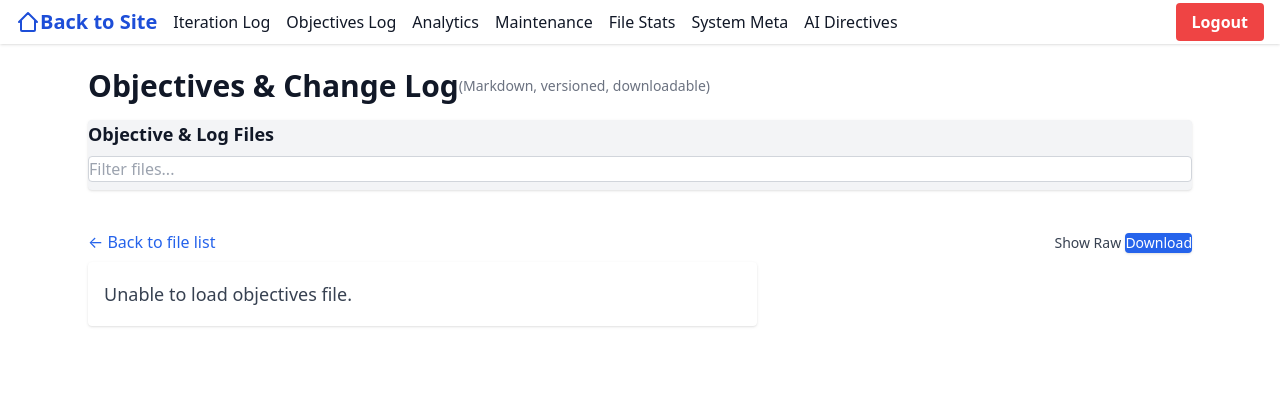
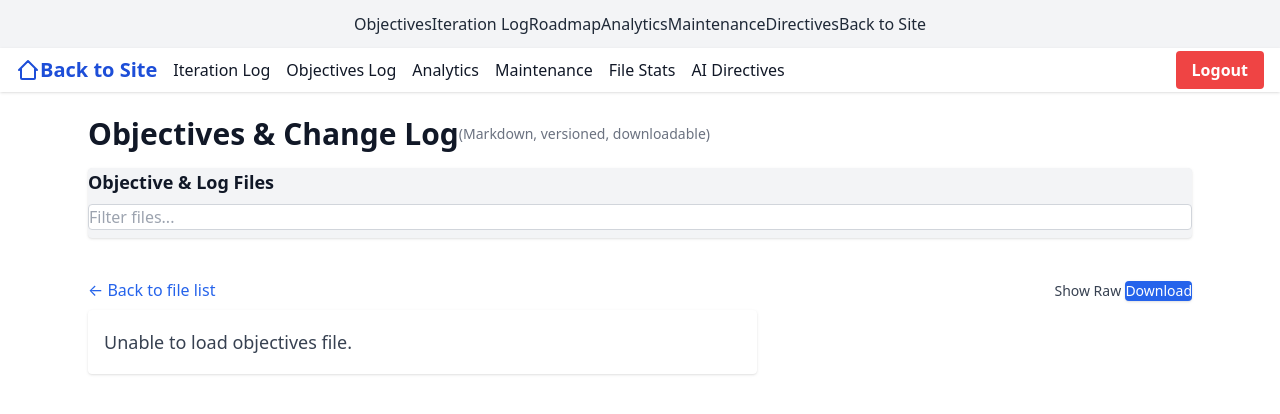
Before and after one commit to jasonhollis/webstack, a PHP site: page /admin/changes.php in a window 1280 px wide. Shown: the top 414 px of the page. Run offline with PHP 8.4, Linux system fonts and the light colour scheme; the visitor is signed in with stand-in values (Sample User, id 1).

Commit message:
Fixing admin_nav up and learning how do do all this shit from Bbedit!

```diff
--- a/html/admin/admin_nav.php
+++ b/html/admin/admin_nav.php
@@ -1,3 +1,26 @@
+<?php
+// admin_nav.php: Admin navigation bar for KTP Webstack
+
+$nav = [
+    'Objectives'     => 'objectives.php',
+    'Iteration Log'  => 'iteration_log.php',
+    'Roadmap'        => 'roadmap.php',
+    'Analytics'      => 'analytics.php',
+    'Maintenance'    => 'maintenance.php',
+    'Directives'     => 'directives.php',
+    'Back to Site'   => '../index.php',
+];
+$current = basename($_SERVER['PHP_SELF']);
+?>
+<nav class="flex items-center justify-center gap-4 px-4 py-3 bg-gray-100 dark:bg-gray-800 border-b border-gray-200 dark:border-gray-700 text-base font-medium">
+  <?php foreach ($nav as $label => $url): ?>
+    <a href="<?= htmlspecialchars($url) ?>"
+      class="px-3 py-1 rounded-xl transition-colors
+        <?= ($current === $url) ? 'bg-blue-600 text-white shadow' : 'hover:bg-blue-100 dark:hover:bg-gray-700 text-gray-800 dark:text-gray-100' ?>">
+      <?= htmlspecialchars($label) ?>
+    </a>
+  <?php endforeach; ?>
+</nav>
 <?php
 // /opt/webstack/html/admin/admin_nav.php
 
@@ -8,6 +31,7 @@
     <a href="/"
       title="Back to Site"
       class="flex items-center text-xl font-bold text-blue-700 dark:text-blue-300 hover:underline">
+      <!-- Home/Back Icon (Heroicons outline) -->
       <svg xmlns="http://www.w3.org/2000/svg" class="h-6 w-6 mr-1" fill="none" viewBox="0 0 24 24" stroke="currentColor">
         <path stroke-linecap="round" stroke-linejoin="round" stroke-width="2"
               d="M3 12l2-2m0 0l7-7 7 7M5 10v10a1 1 0 001 1h3m10-11l2 2m-2-2v10a1 1 0 01-1 1h-3m-6 0h6"/>
@@ -20,7 +44,6 @@
       <li><a href="/admin/analytics.php" class="<?= ($page=='analytics') ? 'font-bold text-blue-600 underline' : 'hover:text-blue-600' ?>">Analytics</a></li>
       <li><a href="/admin/maintenance.php" class="<?= ($page=='maintenance') ? 'font-bold text-blue-600 underline' : 'hover:text-blue-600' ?>">Maintenance</a></li>
       <li><a href="/admin/file_stats.php" class="<?= ($page=='file_stats') ? 'font-bold text-blue-600 underline' : 'hover:text-blue-600' ?>">File Stats</a></li>
-      <li><a href="/admin/system_meta.php" class="<?= ($page=='system_meta') ? 'font-bold text-blue-600 underline' : 'hover:text-blue-600' ?>">System Meta</a></li>
       <li><a href="/admin/directives.php" class="<?= ($page=='directives') ? 'font-bold text-blue-600 underline' : 'hover:text-blue-600' ?>">AI Directives</a></li>
     </ul>
   </div>
```
